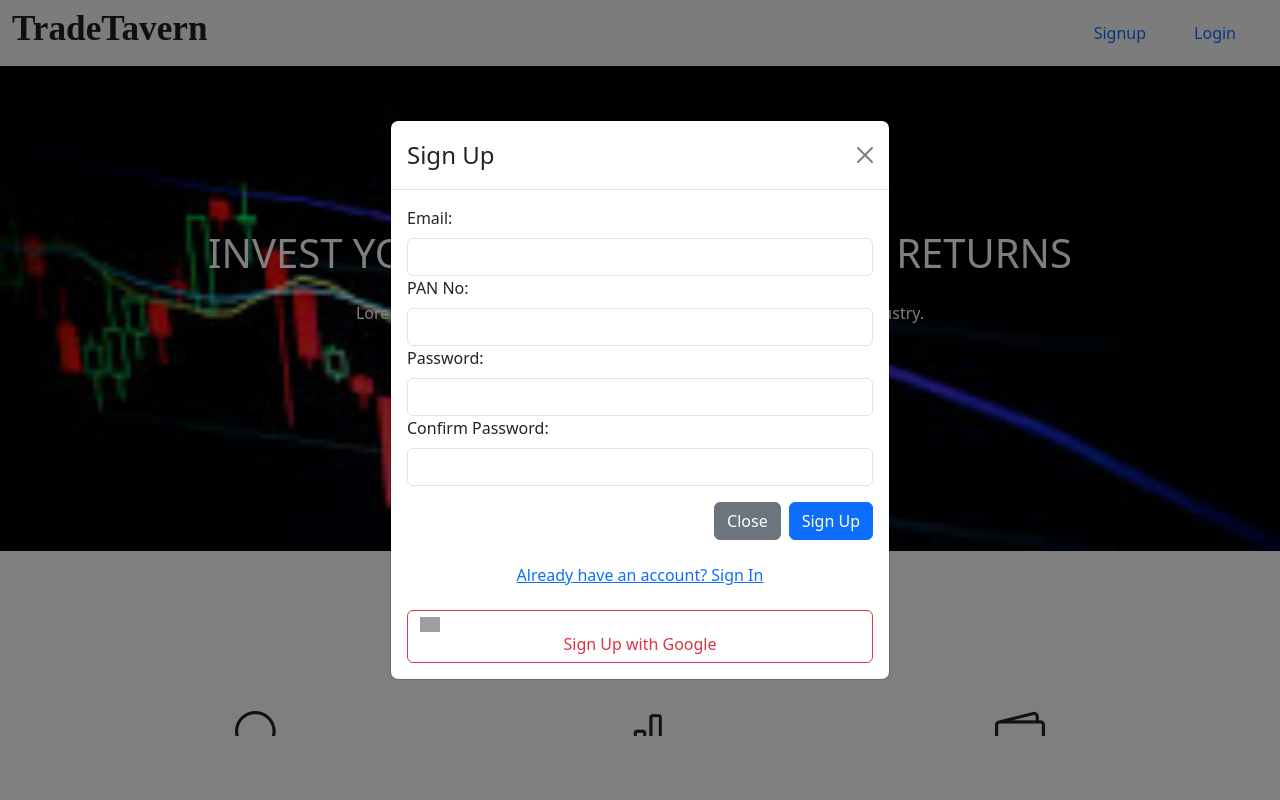
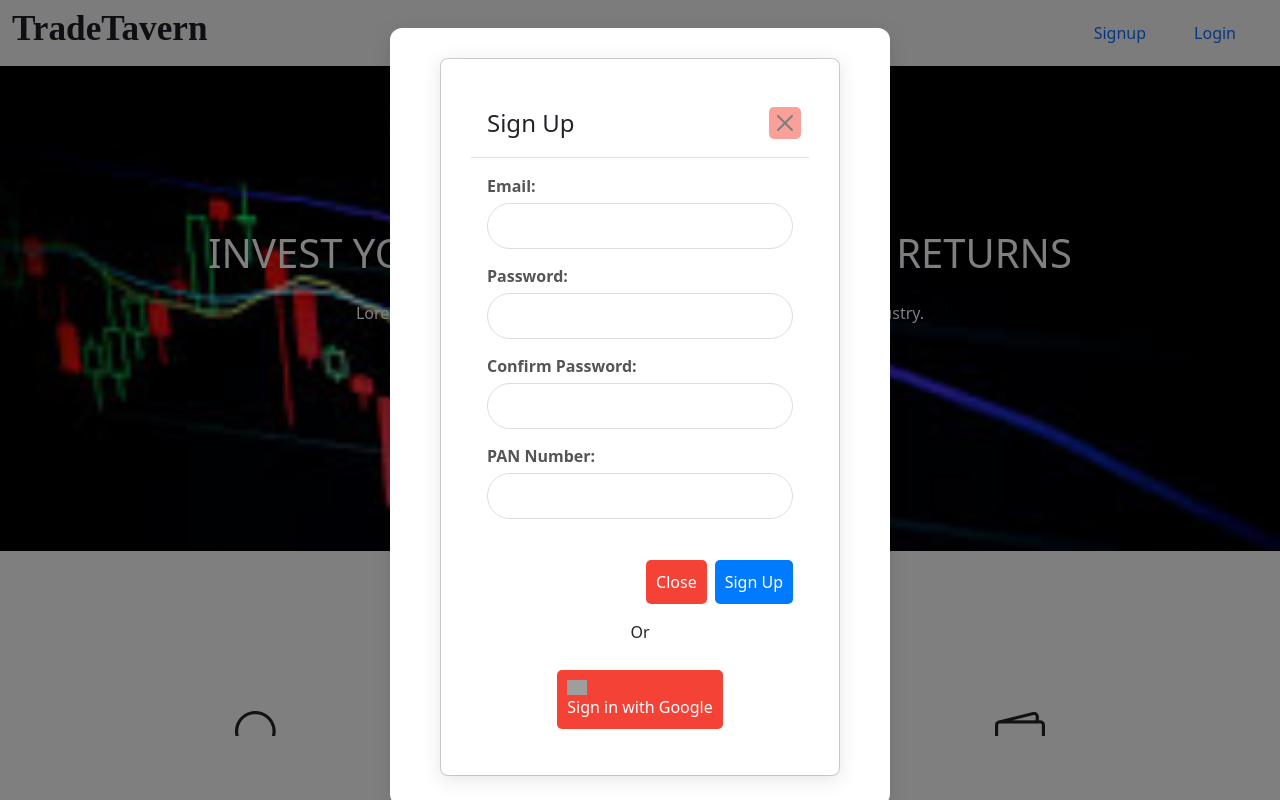
Before and after one commit to Radical-Ghost/TradeTavern, a React (Vite) app: page / in a window 1280 px wide. Both pictures are taken after a click on the button "Signup". Built offline with nearby package versions, Linux system fonts and the light colour scheme; grey boxes are pictures that could not be loaded; a web font is replaced by a local one.

Commit message:
Update Signup_popup.jsx

```diff
--- a/src/components/popups/Signup_popup.jsx
+++ b/src/components/popups/Signup_popup.jsx
@@ -1,66 +1,99 @@
 import { useState } from "react";
 import { Modal, Button, Form } from "react-bootstrap";
-import "../../css/Popup.css";
-import { auth } from "../../backend/Firebase";
-import { createUserWithEmailAndPassword, signInWithEmailAndPassword, GoogleAuthProvider, signInWithPopup } from "firebase/auth";
+import { auth, db } from '../../backend/Firebase'; // Adjust path as needed
+import { createUserWithEmailAndPassword, GoogleAuthProvider, signInWithPopup } from "firebase/auth";
+import { doc, setDoc, getDoc } from "firebase/firestore";
 import { useNavigate } from "react-router-dom";
 
 export default function SignupModal({ show, handleClose }) {
 	const [email, setEmail] = useState("");
 	const [password, setPassword] = useState("");
 	const [confirmPassword, setConfirmPassword] = useState("");
-	const [panNo, setPANno] = useState("");
-	const [isSignUp, setIsSignUp] = useState(true);
-
-	const navigate = useNavigate();
+	const [panNo, setPANno] = useState(""); // Assuming you have a PAN field
+	const navigate = useNavigate(); // Hook for navigation
 
 	const handleSubmit = async (e) => {
 		e.preventDefault();
-
 		try {
-			if (isSignUp) {
+			// Password confirmation check
 			if (password !== confirmPassword) {
 				alert("Passwords do not match!");
 				return;
 			}
-				await createUserWithEmailAndPassword(auth, email, password);
+
+			// Create a new user
+			const userCredential = await createUserWithEmailAndPassword(auth, email, password);
+			const uid = userCredential.user.uid;
 			console.log("User signed up:", email);
-			} else {
-				await signInWithEmailAndPassword(auth, email, password);
-				console.log("User signed in:", email);
+
+			// Check if the user already exists in Firestore
+			const userDocRef = doc(db, "user", uid);
+			const userDoc = await getDoc(userDocRef);
+
+			if (!userDoc.exists()) {
+				// If user doesn't exist, create the user doc
+				await setDoc(userDocRef, {
+					email: email,
+					uid: uid,
+
+				});
+				console.log("New user document created in Firestore.");
 			}
-			navigate("/home");
+
+			navigate(`/${uid}/home`); // Redirect to user home page
+
 		} catch (error) {
-			console.error("Error during authentication:", error.message);
+			console.error("Error during signup:", error.message);
 			alert("Error: " + error.message);
 		}
 
 		// Clear form after submission
 		setEmail("");
 		setPassword("");
+		setConfirmPassword("");
 		setPANno("");
-		setConfirmPassword("");
 		handleClose(); // Close the modal
 	};
 
-	// Google Sign-In Function
 	const handleGoogleSignIn = async () => {
 		const provider = new GoogleAuthProvider();
 		try {
 			const result = await signInWithPopup(auth, provider);
 			const user = result.user;
+			const uid = user.uid;
 			console.log("User signed in with Google:", user.email);
-			navigate("/home");
+
+			// Check if the user exists in Firestore
+			const userDocRef = doc(db, "user", uid);
+			const userDoc = await getDoc(userDocRef);
+
+			if (!userDoc.exists()) {
+				// If user doesn't exist, create the user document in Firestore
+				await setDoc(userDocRef, {
+					email: user.email,
+					uid: uid,
+					profilePic: user.photoURL || "", // Save profile picture if available
+				});
+				console.log("New Google user document created in Firestore.");
+			}
+
+			navigate(`/${uid}/home`); // Redirect to user home page
+
 		} catch (error) {
-			console.error("Error during Google sign in:", error.message);
+			console.error("Error during Google sign-in:", error.message);
 			alert("Error: " + error.message);
 		}
 	};
 
 	return (
-		<Modal show={show} onHide={handleClose} centered>
+		<Modal
+			show={show}
+			onHide={handleClose}
+			centered
+			dialogClassName="custom-modal"
+			contentClassName="custom-modal">
 			<Modal.Header closeButton>
-				<Modal.Title>{isSignUp ? "Sign Up" : "Sign In"}</Modal.Title>
+				<Modal.Title>Sign Up</Modal.Title>
 			</Modal.Header>
 			<Modal.Body>
 				<Form onSubmit={handleSubmit}>
@@ -70,17 +103,6 @@ export default function SignupModal({ show, handleClose }) {
 							type="email"
 							value={email}
 							onChange={(e) => setEmail(e.target.value)}
-							required
-						/>
-					</Form.Group>
-					{isSignUp && (
-						<>
-							<Form.Group controlId="PAN_NO">
-								<Form.Label>PAN No:</Form.Label>
-								<Form.Control
-									type="text"
-									value={panNo}
-									onChange={(e) => setPANno(e.target.value)}
 							required
 						/>
 					</Form.Group>
@@ -102,43 +124,39 @@ export default function SignupModal({ show, handleClose }) {
 							required
 						/>
 					</Form.Group>
-						</>
-					)}
-					{!isSignUp && (
-						<Form.Group controlId="formPassword">
-							<Form.Label>Password:</Form.Label>
+					<Form.Group controlId="formPAN">
+						<Form.Label>PAN Number:</Form.Label>
 						<Form.Control
-								type="password"
-								value={password}
-								onChange={(e) => setPassword(e.target.value)}
+							type="text"
+							value={panNo}
+							onChange={(e) => setPANno(e.target.value)}
 							required
 						/>
 					</Form.Group>
-					)}
 					<div className="d-flex justify-content-end mt-3">
-						<Button variant="secondary" onClick={handleClose}>
+						<Button
+							variant="secondary"
+							onClick={handleClose}
+							className="custom-modal-button">
 							Close
 						</Button>
 						<Button
 							variant="primary"
 							type="submit"
-							className="ms-2"
-						>
-							{isSignUp ? "Sign Up" : "Sign In"}
+							className="ms-2 custom-modal-button">
+							Sign Up
 						</Button>
 					</div>
 				</Form>
-				<div className="mt-3 text-center">
-					<Button variant="link" onClick={() => setIsSignUp(!isSignUp)}>
-						{isSignUp ? "Already have an account? Sign In" : "Don't have an account? Sign Up"}
-					</Button>
+
+				<div className="text-center my-3">
+					<span>Or</span>
 				</div>
 
-				{/* Google Sign In Button */}
-				<div className="text-center mt-3">
-					<Button variant="outline-danger" onClick={handleGoogleSignIn} className="w-100">
-						<img src="https://th.bing.com/th?id=OIP.rC4ds-dkwjzSmdyig-1lqwHaHa&w=250&h=250&c=8&rs=1&qlt=90&r=0&o=6&dpr=1.3&pid=3.1&rm=2" alt="Google" style={{ width: "20px", marginRight: "8px" }} />
-						{isSignUp ? "Sign Up with Google" : "Sign In with Google"}
+				<div className="d-flex justify-content-center">
+					<Button variant="outline-primary" onClick={handleGoogleSignIn}>
+						<img src="https://th.bing.com/th?id=OIP.rC4ds-dkwjzSmdyig-1lqwHaHa&w=250&h=250&c=8&rs=1&qlt=90&r=0&o=6&dpr=1.3&pid=3.1&rm=2" alt="Google logo" style={{ width: "20px", marginRight: "8px" }} />
+						Sign in with Google
 					</Button>
 				</div>
 			</Modal.Body>
```
Lines whose indentation alone changed are shown as unchanged.
